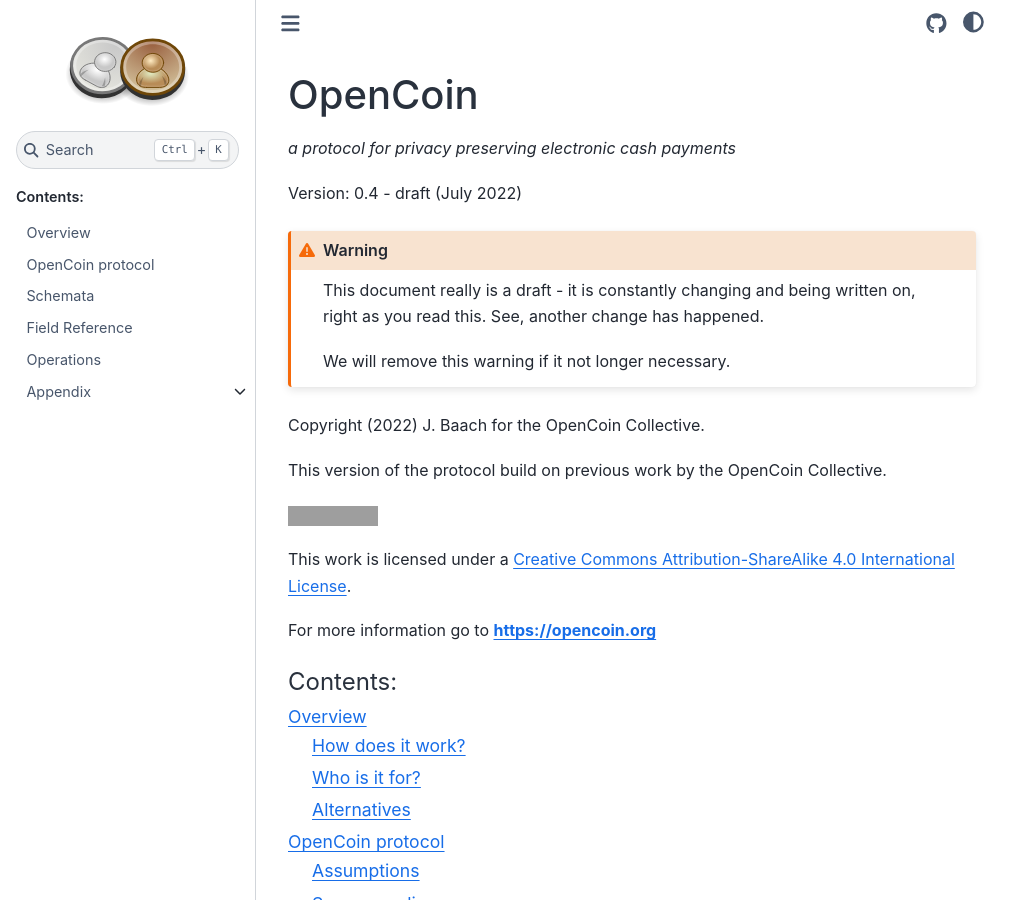
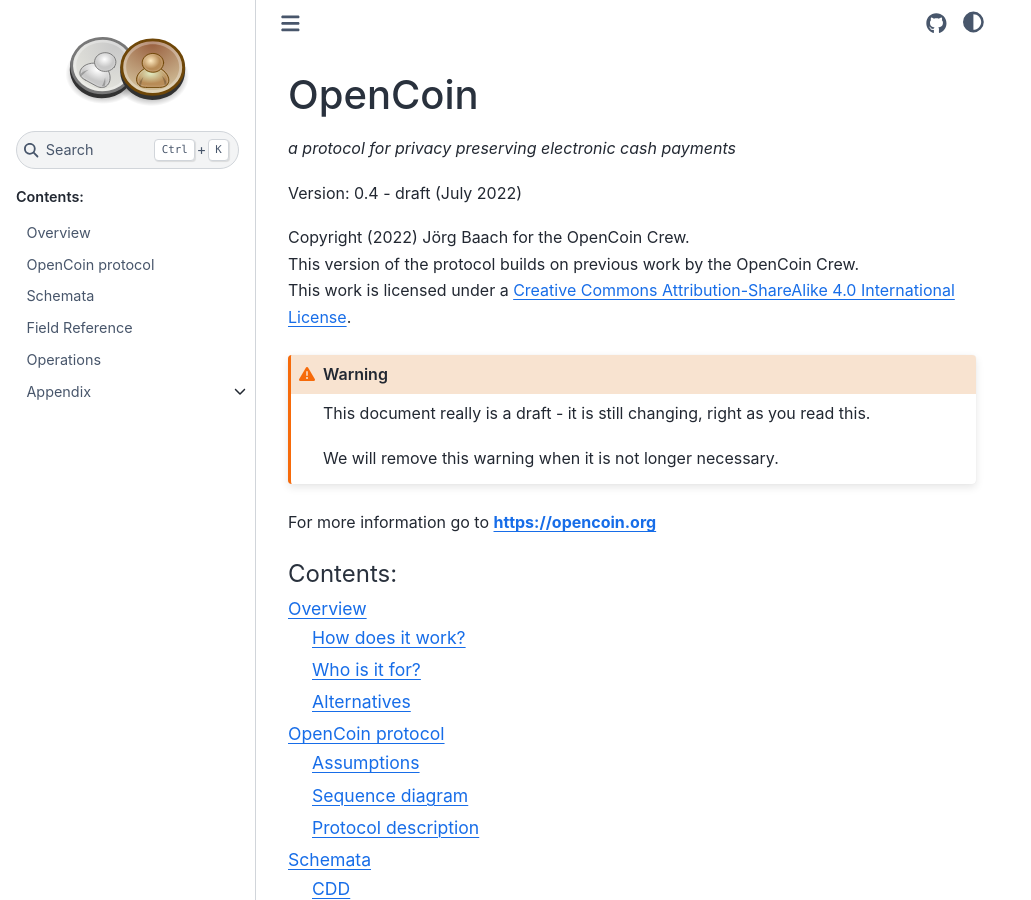
Before and after one commit to OpenCoin/opencoin-playground, a Sphinx documentation site: the page built from v4/docs/index.md, in a window 1280 px wide and 900 px high. Shown: the whole window, without its empty margins (0-1031 px from the left). Built offline with Sphinx 7.4.7 and the Sphinx Book theme 1.1.4, drawn with Linux system fonts in a browser that asks for light colours; some of the changed text lies outside the part shown; grey boxes are pictures that could not be loaded.

````diff
--- a/v4/docs/index.md
+++ b/v4/docs/index.md
@@ -4,20 +4,17 @@
 
 Version: 0.4 - draft (July 2022)
 
+Copyright (2022) Jörg Baach for the OpenCoin Crew.
+This version of the protocol builds on previous work by the OpenCoin Crew.
+This work is licensed under a <a rel="license" href="http://creativecommons.org/licenses/by-sa/4.0/">Creative Commons Attribution-ShareAlike 4.0 International License</a>.
+
+
 ```{warning}
-This document really is a draft - it is constantly changing and being written on,
-right as you read this. See, another change has happened.
+This document really is a draft - it is still changing, right as you read this.
 
-We will remove this warning if it not longer necessary.
+We will remove this warning when it is not longer necessary.
 ```
 
-Copyright (2022) J. Baach for the OpenCoin Collective.
-
-This version of the protocol build on previous work by the OpenCoin Collective.
-
-<a rel="license" href="http://creativecommons.org/licenses/by-sa/4.0/"><img alt="Creative Commons License" style="border-width:0" src="https://i.creativecommons.org/l/by-sa/4.0/88x31.png" /></a>
-
-This work is licensed under a <a rel="license" href="http://creativecommons.org/licenses/by-sa/4.0/">Creative Commons Attribution-ShareAlike 4.0 International License</a>.
 
 For more information go to **https://opencoin.org**
 
````
Also changed, not shown: v4/docs/appendix.md (+7 -1 lines), v4/docs/overview.svg, 1 other file.
